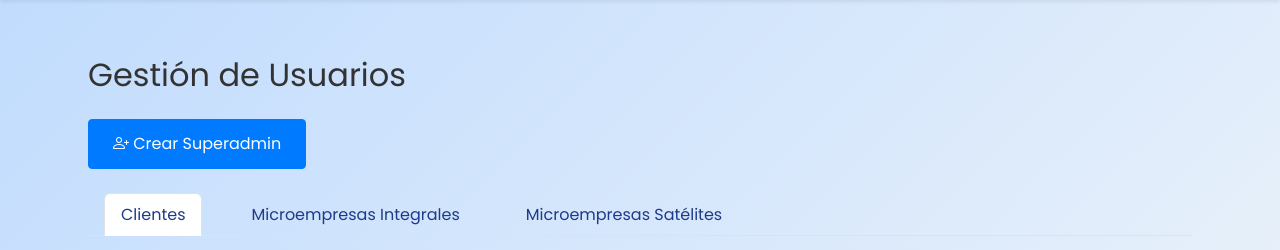
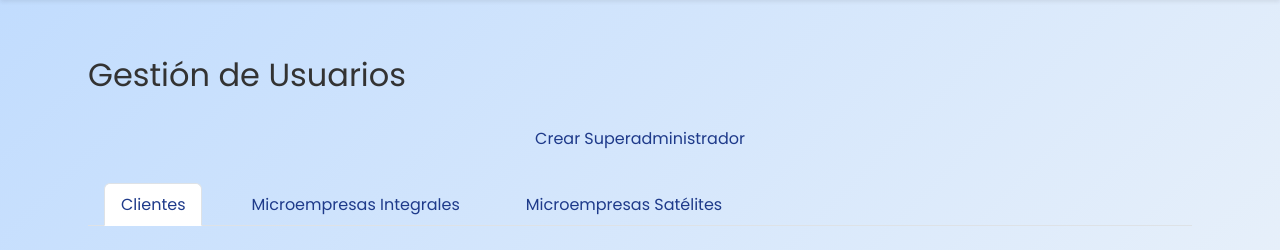
Before and after one commit to NyawToo/SADAT, a Django app: page /gestionar-usuarios/ in a window 1280 px wide. Shown: the part 99-349 px from the top of the page. Run offline with Django 4.2, Linux system fonts and the light colour scheme; the visitor is signed in with stand-in values (Sample User, id 1); data comes from the database, SQL or seed files in the repository; data that the repository does not hold is empty; some libraries are stand-ins or nearby versions.

Commit message:
Fix Code - Build - UTC - Create SuperAdmin - Model Fix

```diff
--- a/core/templates/core/gestionar_usuarios.html
+++ b/core/templates/core/gestionar_usuarios.html
@@ -7,9 +7,7 @@
 
     <!-- Botón para crear superadmin -->
     <div class="mb-4">
-        <button class="btn btn-primary" data-bs-toggle="modal" data-bs-target="#crearSuperadminModal">
-            <i class="bi bi-person-plus"></i> Crear Superadmin
-        </button>
+        <a class="nav-link btn btn-outline-primary mx-1" href="{% url 'crear_superadmin' %}">Crear Superadministrador</a>
     </div>
 
     <!-- Pestañas para diferentes tipos de usuarios -->
```
